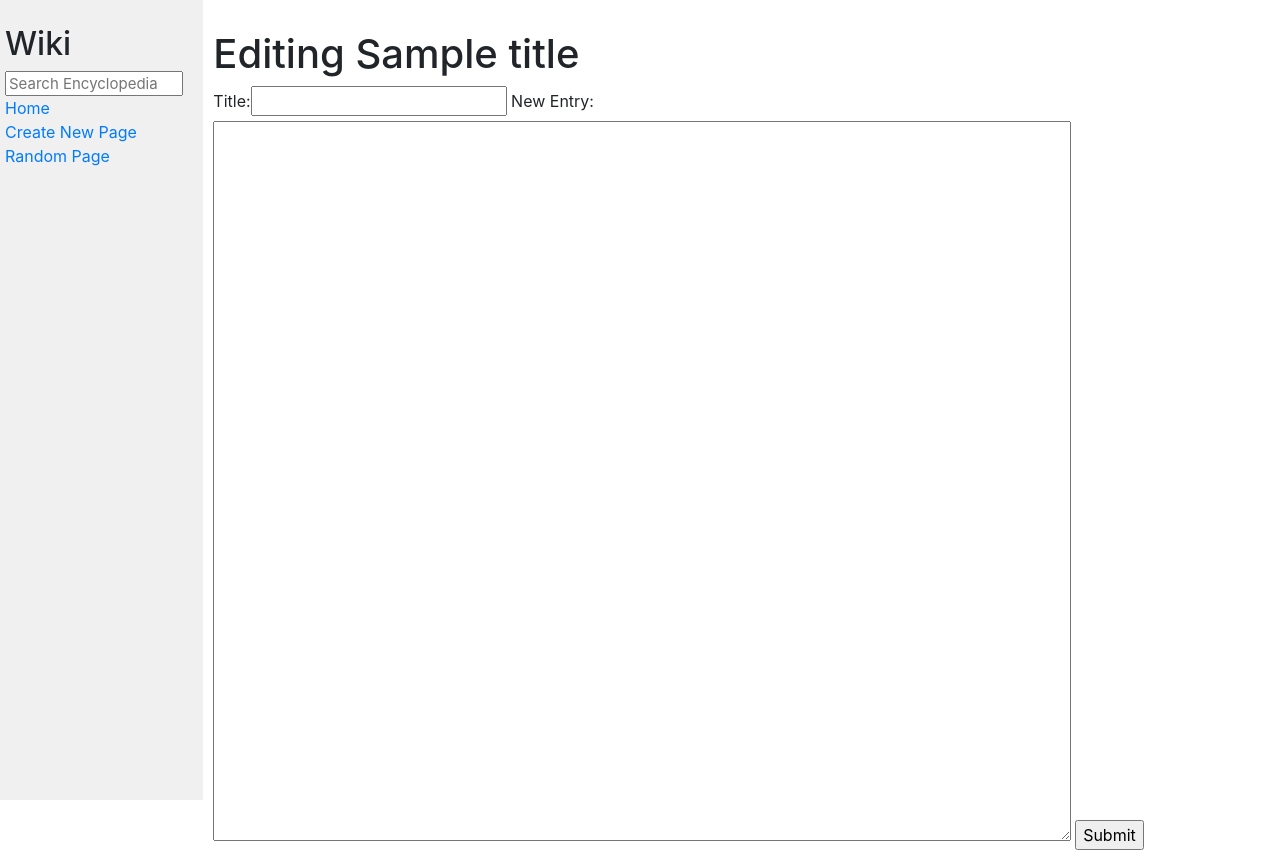
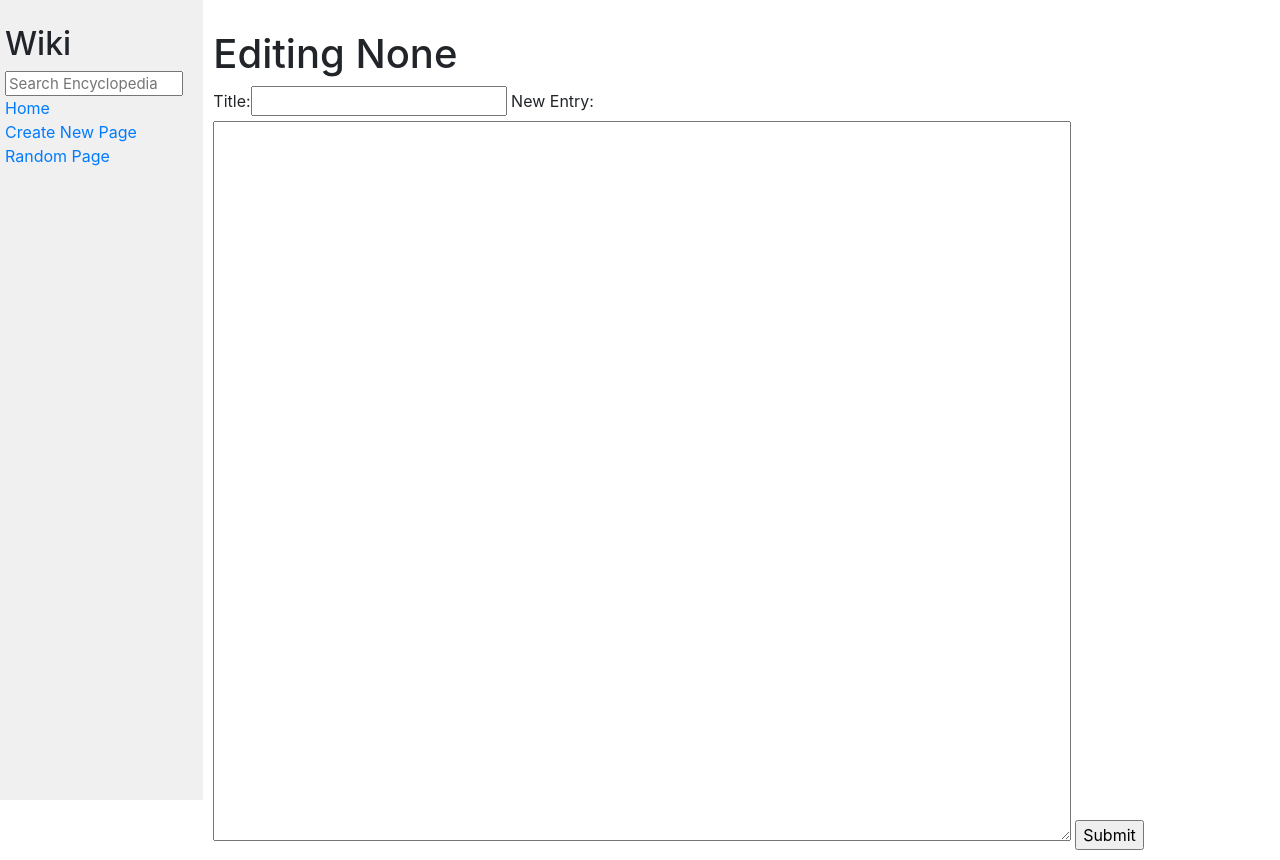
Before and after one commit to martincxx/wiki, a Django app: template encyclopedia/templates/encyclopedia/edit_page.html in a window 1280 px wide. Run offline with Django 3.2, Linux system fonts and the light colour scheme; tables that the repository leaves empty hold one stand-in row (values such as "Sample post"); the template is opened without the code that fills it: values that come from a table or form of the project are taken from there, most other values are stand-ins (such as "Sample title", 1, 10 or a date in 2020); some libraries are stand-ins or nearby versions.

Commit message:
fix titles on edit and add templates

```diff
--- a/encyclopedia/templates/encyclopedia/edit_page.html
+++ b/encyclopedia/templates/encyclopedia/edit_page.html
@@ -1,9 +1,9 @@
 {% extends "encyclopedia/layout.html" %}
 {% block title %}
-    Editing <span>{{ title }}</span>:
+    Wikipedia - Editing {{ form.title.value }}
 {% endblock %}
 {% block body %}
-    <h1>Editing {{ title }}</h1>
+    <h1>Editing {{ form.title.value }}</h1>
     <form action="{% url 'save' %}" method="POST">
         {% csrf_token %}
         {{ form }}
--- a/encyclopedia/templates/encyclopedia/new_page.html
+++ b/encyclopedia/templates/encyclopedia/new_page.html
@@ -1,6 +1,6 @@
 {% extends "encyclopedia/layout.html" %}
 {% block title %}
-    Create new entry: <span>{{ title }}</span>:
+    Create new entry
 {% endblock %}
 {% block body %}
     <h1>Create new entry</h1>
```
Also changed, not shown: 1 other file.
